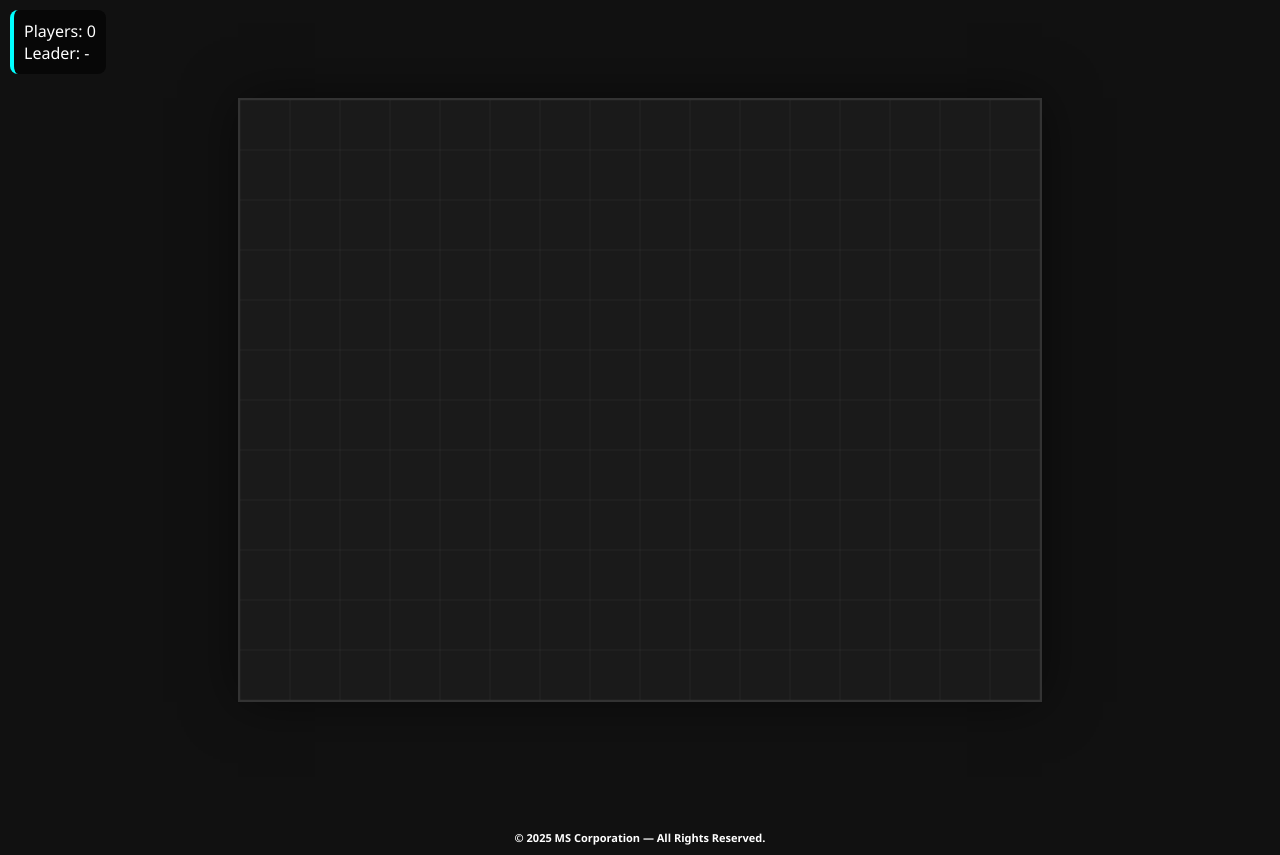
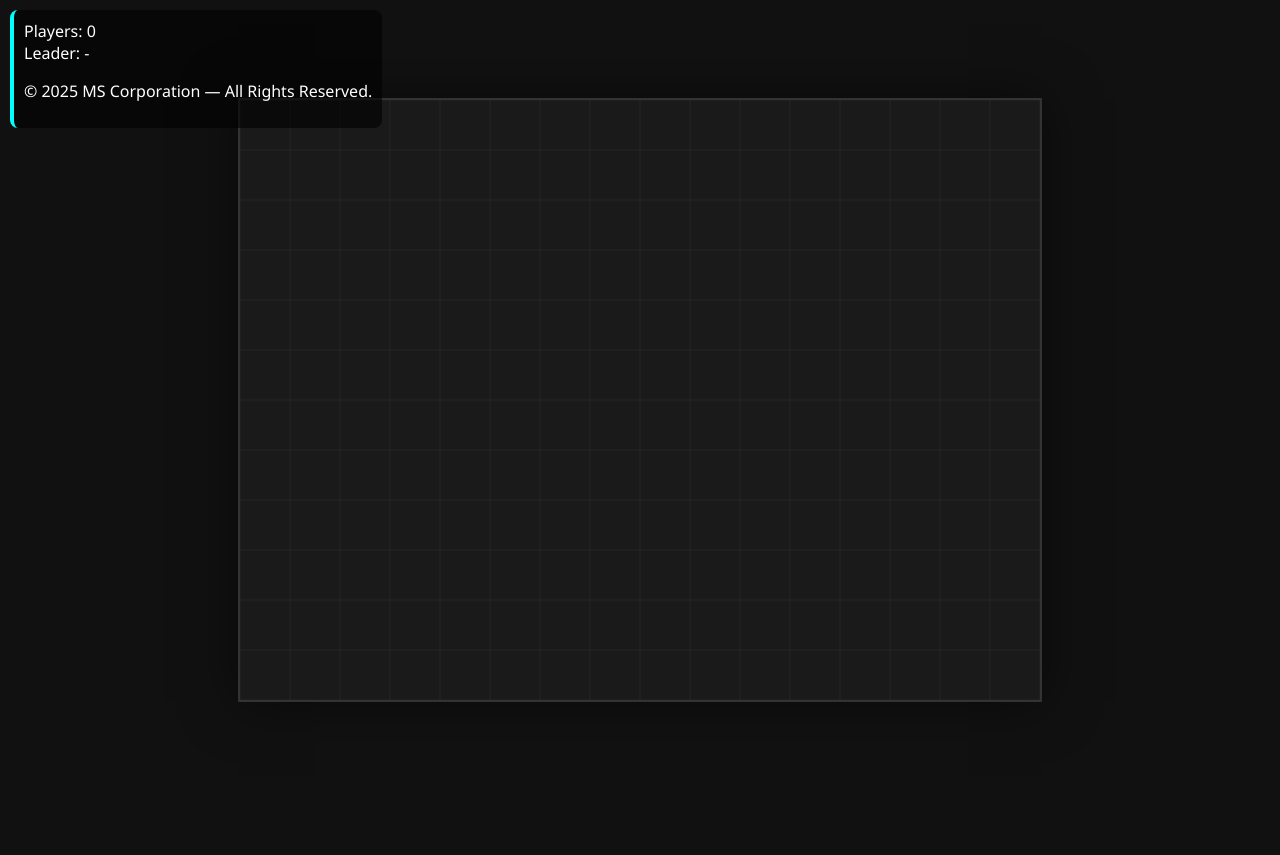
Before and after one commit to codewithms7777/carchase_arena, a website: page client/index.html in a window 1280 px wide. After the commit the page ends 800 px from the top, so only its background shows below. Drawn offline with nearby package versions, Linux system fonts and the light colour scheme; no server answers.

Commit message:
Fix HTML formatting and structure

```diff
--- a/client/index.html
+++ b/client/index.html
@@ -52,6 +52,8 @@
         <div class="stat-box">
             <div>Players: <span id="player-count">0</span></div>
             <div>Leader: <span id="leader-name">-</span></div>
+                   <p style="text-align: center;"> &copy; 2025 MS Corporation — All Rights Reserved.</strong>
+
         </div>
     </div>
 
@@ -67,10 +69,7 @@
         </div>
     </div>
 </div>
-<footer style="text-align: center; padding: 10px; color: white; margin-top: 20px; font-size:11px; ">
 
-        <strong>&copy; 2025 MS Corporation — All Rights Reserved.</strong>
-    </footer>
 <script src="https://cdn.socket.io/4.7.2/socket.io.min.js"></script>
 <script src="./script.js"></script>
 
```
